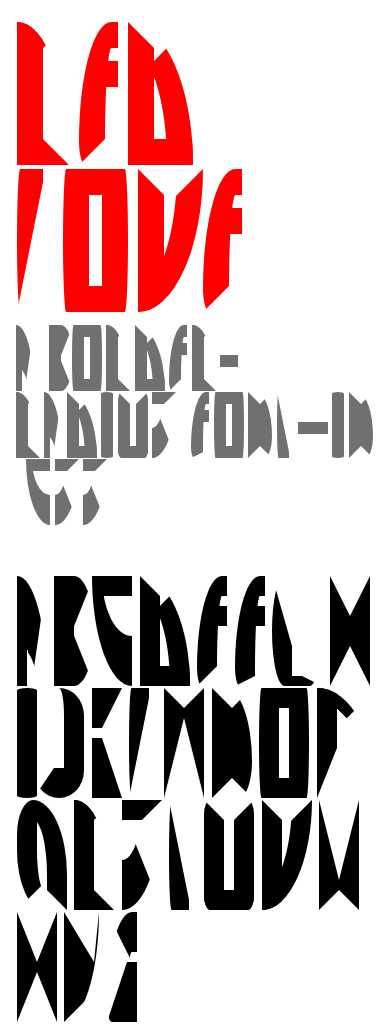
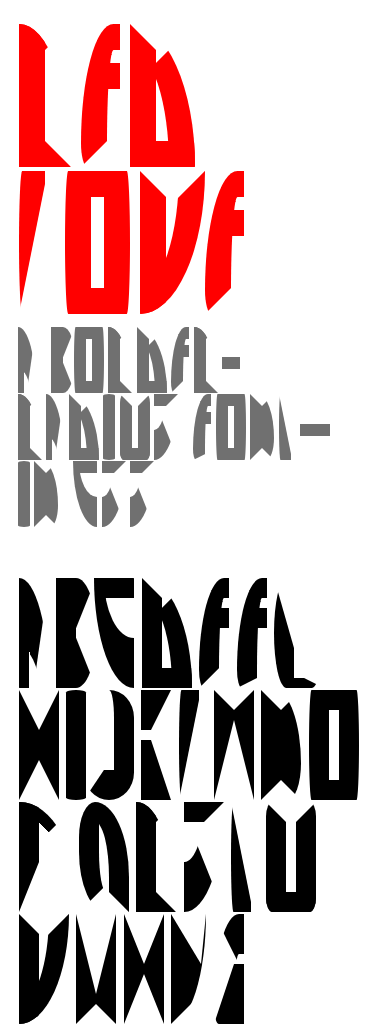
Before and after one commit to adamschwartz/REDLOVE, a plain HTML site: page index.html in a window 390 px wide. Drawn offline with Linux system fonts and the light colour scheme.

Commit message:
No media query

```diff
--- a/index.html
+++ b/index.html
@@ -25,12 +25,6 @@
     margin-top: 5em;
     font-size: 10px;
     color: #000;
-  }
-
-  @media (max-width: 800px) {
-    html {
-      font-size: 14px
-    }
   }
 </style>
 
```
